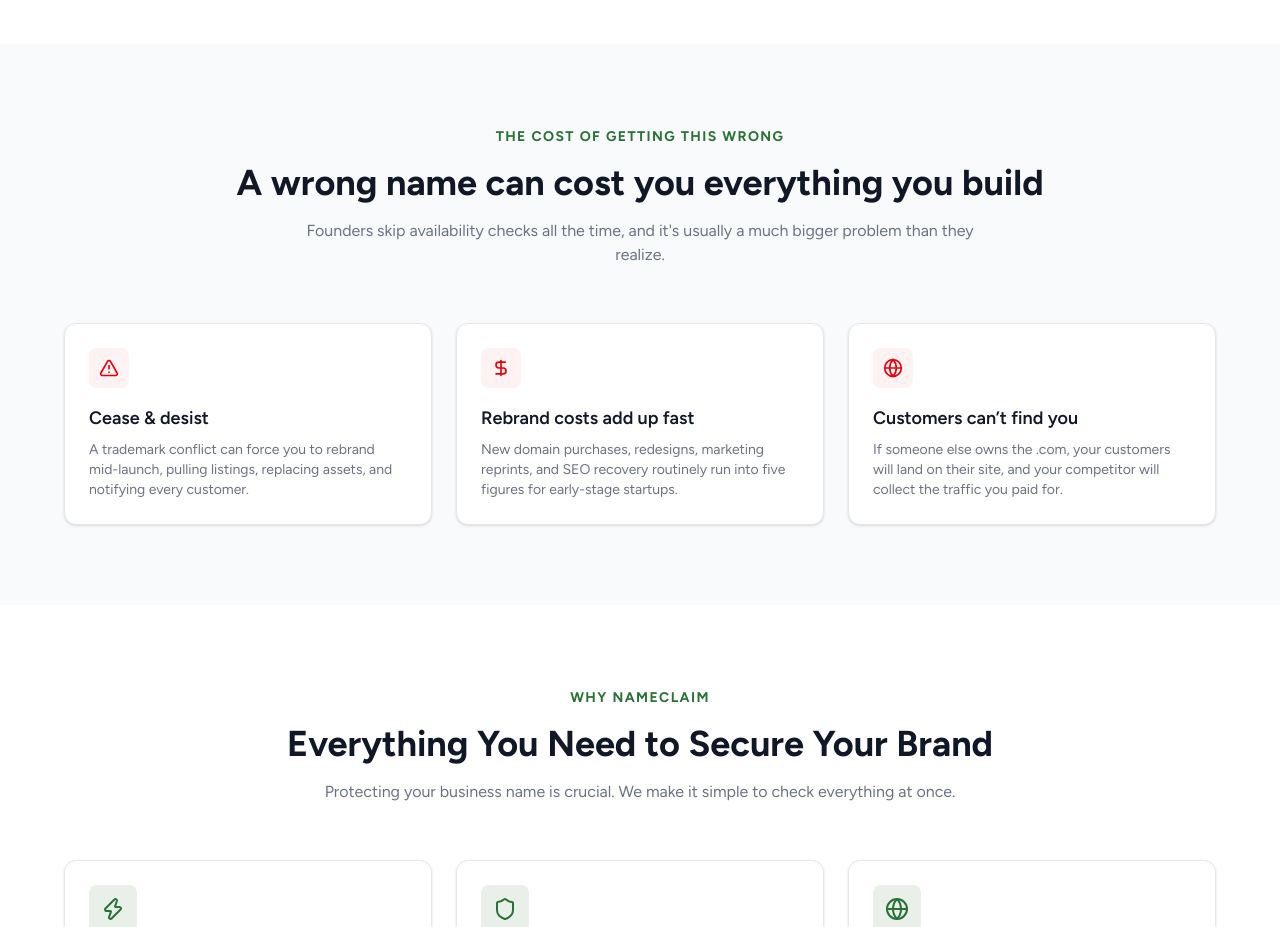
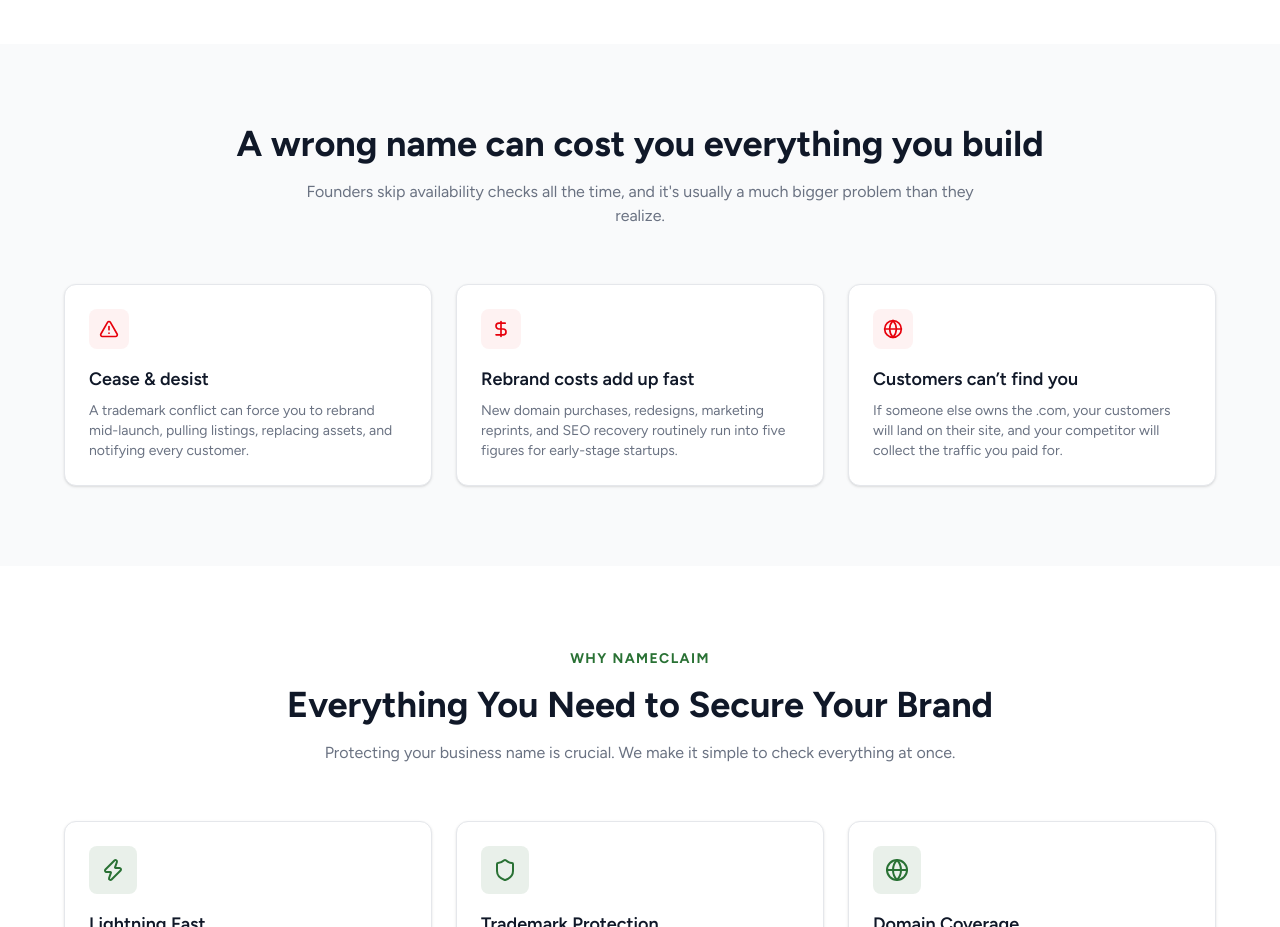
Before and after one commit to cameronhag/namefinder, a Next.js app: page / in a window 1280 px wide. Shown: the part 1900-2827 px from the top of the page. Built offline with nearby package versions, Linux system fonts and the light colour scheme; no server answers.

Commit message:
Remove 'The cost of getting this wrong' label from Cost of Error section

```diff
--- a/components/home-client.tsx
+++ b/components/home-client.tsx
@@ -398,9 +398,6 @@ export function HomeClient({ guides }: { guides: GuideFrontmatter[] }) {
       <section className="bg-gray-50 px-6 py-14 md:py-20">
         <div className="mx-auto max-w-6xl">
           <div className="mb-10 text-center md:mb-14">
-            <span className="mb-4 inline-block text-sm font-bold uppercase tracking-widest text-[#297134]">
-              The cost of getting this wrong
-            </span>
             <h2 className="mb-4 text-3xl font-bold text-gray-900 md:text-4xl">A wrong name can cost you everything you build</h2>
             <p className="mx-auto max-w-2xl text-gray-500">Founders skip availability checks all the time, and it&apos;s usually a much bigger problem than they realize.</p>
           </div>
```
